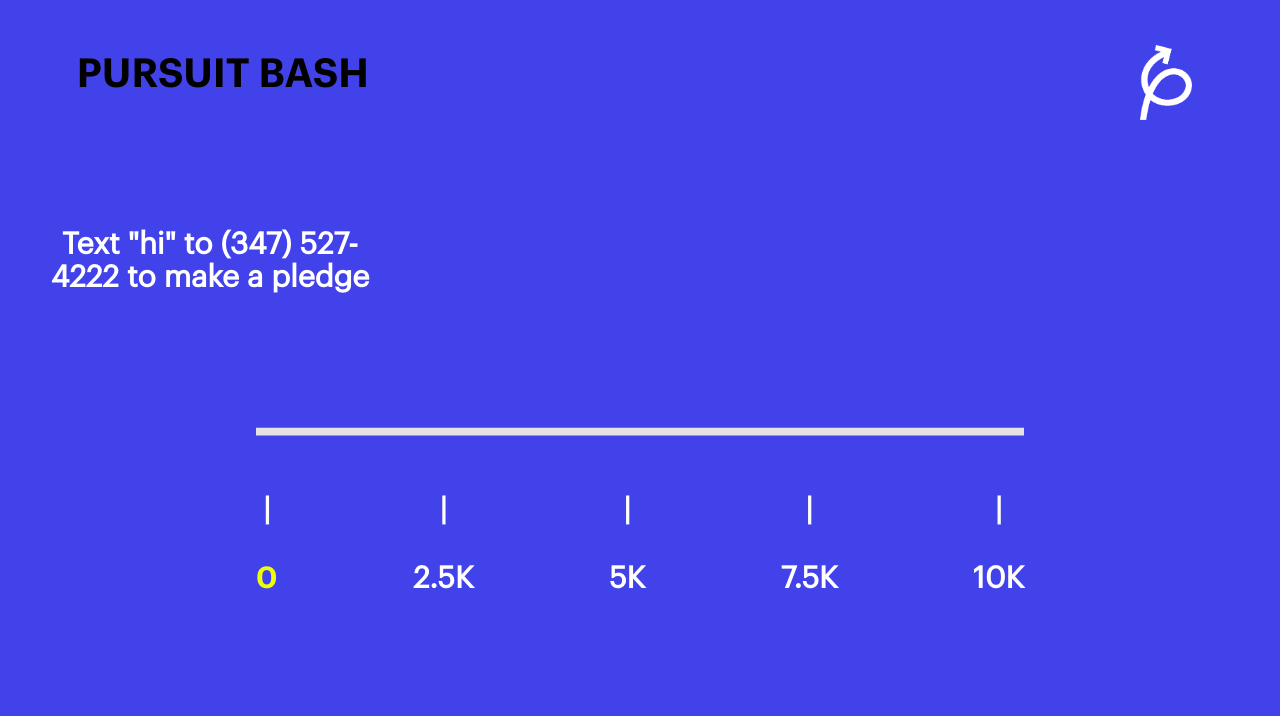
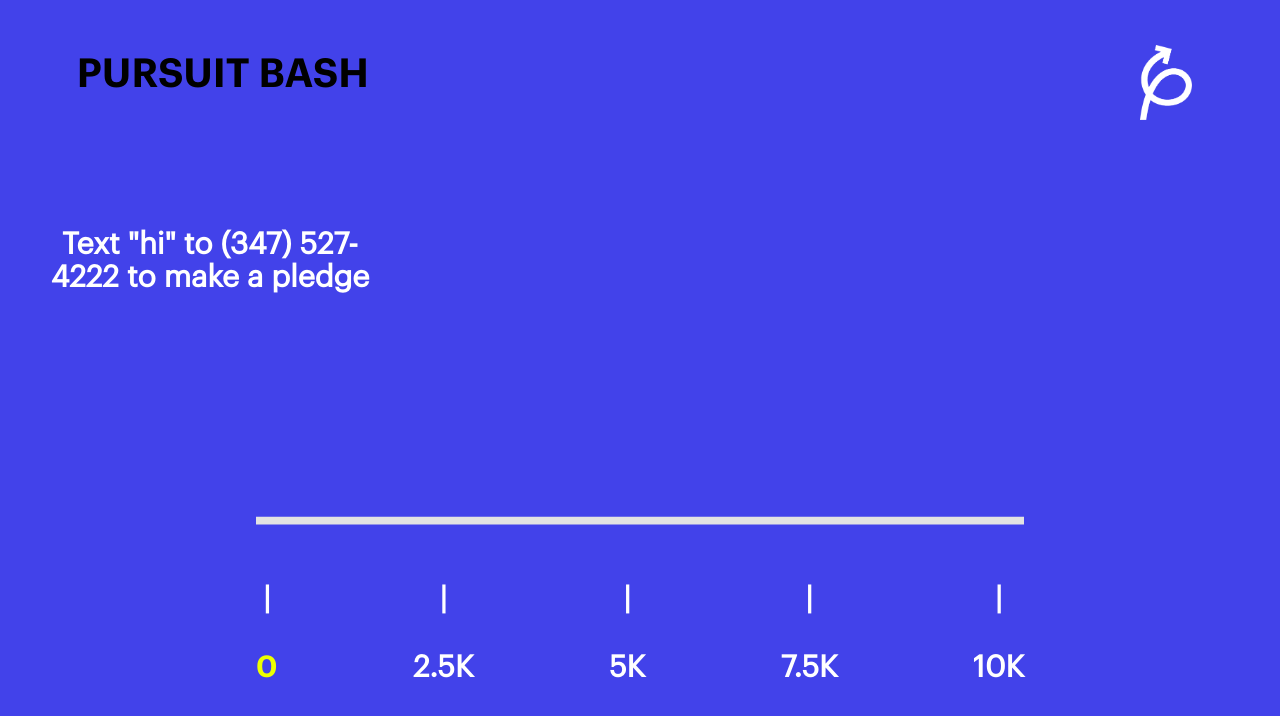
Before and after one commit to crymall/text_to_pledge, a React (Create React App) app in the folder client/: page / in a window 1280 px wide. Shown: the top 716 px of the page. Built offline with nearby package versions, Linux system fonts and the light colour scheme; no server answers.

Commit message:
more styling

```diff
--- a/client/src/App.css
+++ b/client/src/App.css
@@ -86,6 +86,7 @@
   padding-left: 15px;
   margin-top: -20px;
   padding-right: 15px;
+  min-height: 240px;
 }
 
 .single-pledge {
```
